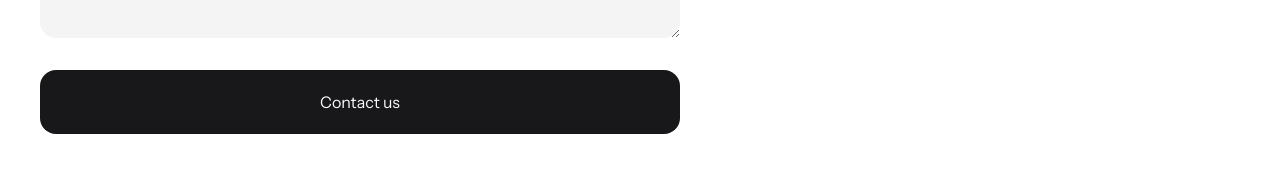
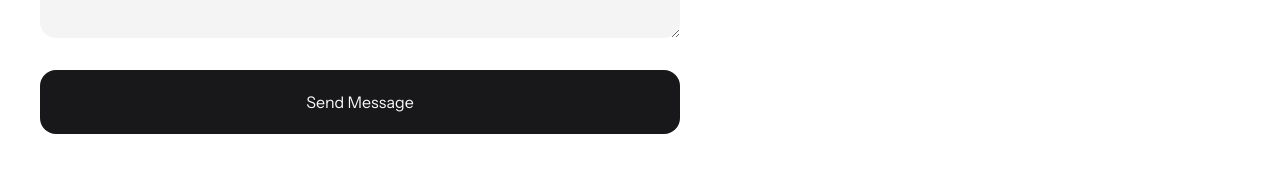
Before and after one commit to nirnejak/bitwise-builder, a Next.js app: page /contact-us in a window 1280 px wide. Shown: the part 550-734 px from the top of the page. Built offline with nearby package versions, Linux system fonts and the light colour scheme.

Commit message:
ContactForm: send button text updated

```diff
--- a/components/blocks/ContactForm.tsx
+++ b/components/blocks/ContactForm.tsx
@@ -82,7 +82,7 @@ const ContactForm: React.FC = () => {
           transition={{ delay: 0.35, ...BASE_TRANSITION }}
           className="mt-4 rounded-2xl bg-zinc-900 py-5 text-zinc-50 hover:bg-zinc-800 focus:bg-zinc-800 focus:outline-hidden"
         >
-          Contact us
+          Send Message
         </motion.button>
       </form>
     </section>
```
